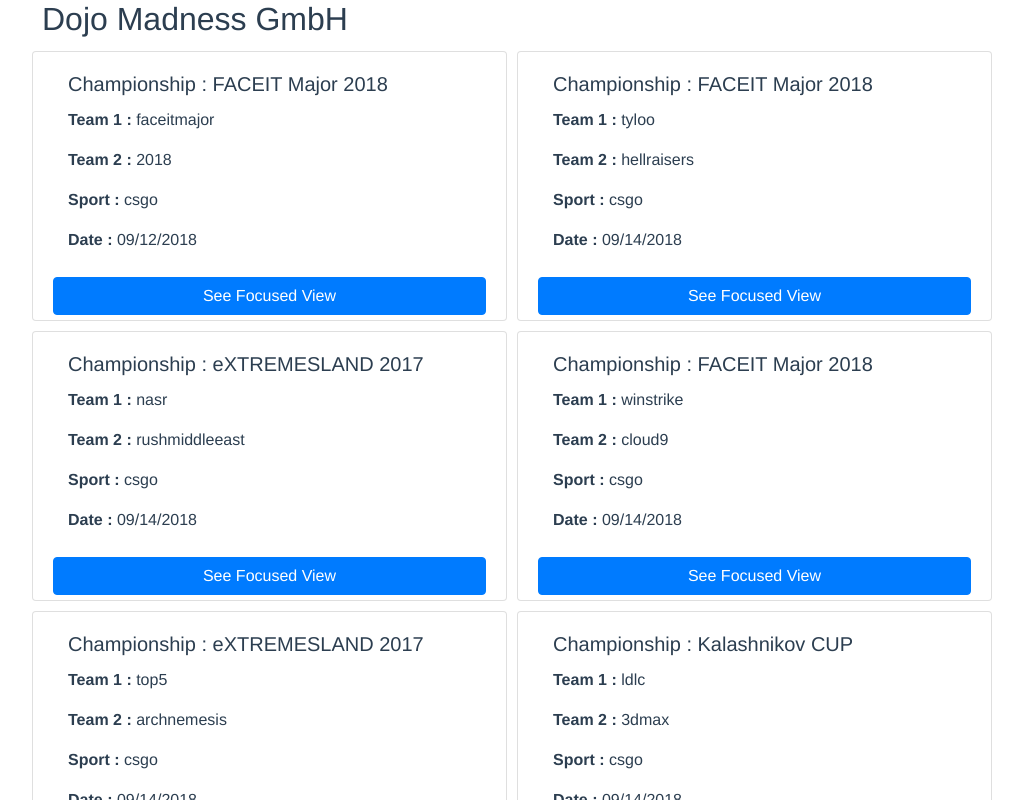
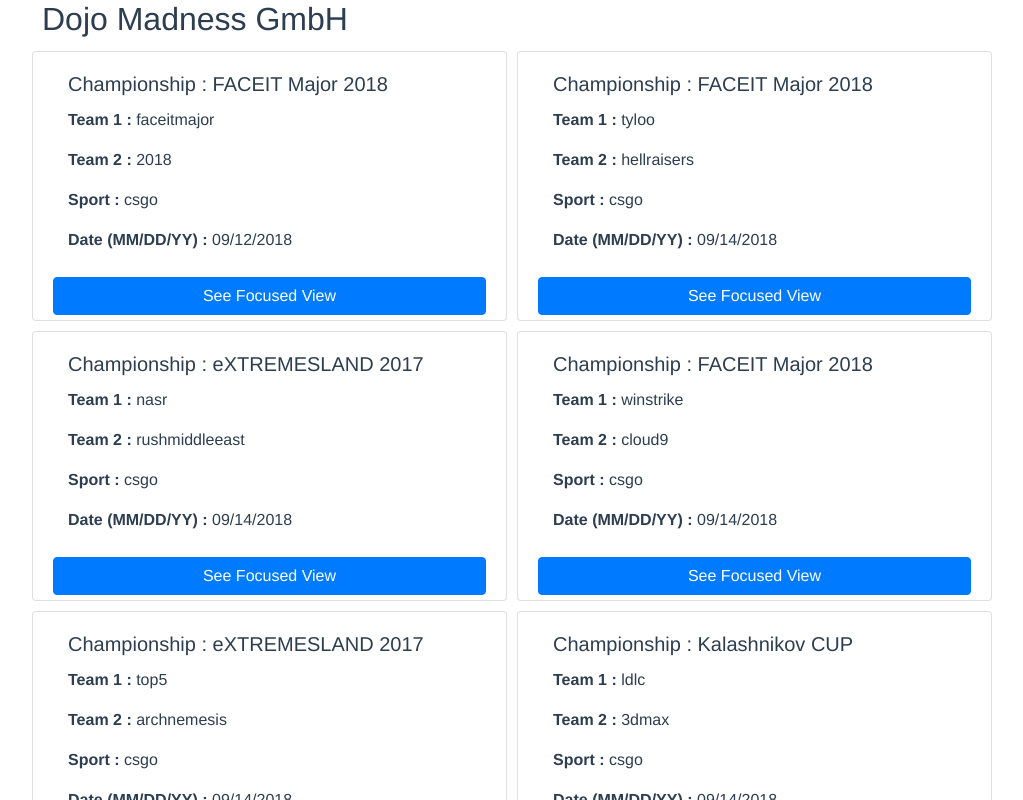
Before and after one commit to divyanshu-rawat/dojo, a Vue app: page / in a window 1280 px wide. Shown: the top 800 px of the page, without its empty margins (43-1066 px from the left). Built offline with nearby package versions, Linux system fonts and the light colour scheme.

Commit message:
orderby date computed property addd

```diff
--- a/src/components/dojo.vue
+++ b/src/components/dojo.vue
@@ -3,7 +3,7 @@
 <div class="hello">
    <h2>{{appName}}</h2>
    <div class="row">
-         <div class="card col-sm-5"  v-for = "(data,index) in primary" :key="primary.indexOf(data)">
+         <div class="card col-sm-5"  v-for = "(data,index) in orderedUsers" :key="orderedUsers.indexOf(data)">
             <List  :data = 'data'/>
             <button type="button" class="btn btn-primary _MARGIN" data-toggle="modal" @click="viewPost(data,index)" data-target="#myModal">
             See Focused View
@@ -25,6 +25,7 @@
 import List from './list.vue'
 import Modal from './modal.vue'
 import moment from 'moment'
+import _ from 'lodash';
 
 
 
@@ -44,7 +45,13 @@
   components: {
     List, Modal
   },
-  computed:{...mapState(['primary','secondary'])},
+  computed:{
+    ...mapState(['primary','secondary']),
+
+    orderedUsers(){
+      return _.orderBy(this.primary, 'start_time')
+    }
+  },
 
   methods:{
     viewPost(value,index){
@@ -52,6 +59,10 @@
       this.post.index = index
       // this.post.deepCopy = _.clone(value);    Removing Deepcopy
     }
+  },
+
+  updated(){
+    console.log('data updated');
   }
 }
 </script>
--- a/src/components/list.vue
+++ b/src/components/list.vue
@@ -5,7 +5,7 @@
           <p class="card-text"><b>Team 1 : </b> {{data.team1}}</p>
           <p class="card-text"><b>Team 2 : </b> {{data.team2}}</p>
           <p class="card-text"><b>Sport  : </b> {{data.sport}}</p>
-          <p class="card-text"><b>Date   : </b> {{data.start_time |  formatDate}}</p>
+          <p class="card-text"><b>Date (MM/DD/YY)   : </b> {{data.start_time |  formatDate}}</p>
         </div>
   </div>
 
@@ -27,7 +27,7 @@
   filters: {
     formatDate(val) {
         if (!val) { return '-' }
-        let date = moment(val).format('L');
+        let date = moment(val).format("MM/DD/YYYY");
         return date
     }
   },
--- a/src/components/modal.vue
+++ b/src/components/modal.vue
@@ -103,7 +103,7 @@
       </div>
 
       <div v-if = "edit_date" class="_MARGIN">
-        <b>Date :</b> <input class="form-control col-lg-5" :value = "post.start_time |  formatDate" @input = "getVal_team_date"/>
+        <b>Date (MM/DD/YY) :</b> <input class="form-control col-lg-5" :value = "post.start_time |  formatDate" @input = "getVal_team_date"/>
 
         <button type="button" class="btn btn-primary" aria-label="Left Align" @click="set_date">
          <span class="fa fa-check fa-lg" aria-hidden="true"></span>
@@ -163,7 +163,7 @@
     filters: {
     formatDate(val) {
         if (!val) { return '-' }
-        let date = moment(val).format('L');
+        let date = moment(val).format("MM/DD/YYYY");
         return date
     }
  },
@@ -204,7 +204,9 @@
 // Date
 
     getVal_team_date($event){
-       this.set_date_value = $event.target.value
+       this.set_date_value = Date.parse($event.target.value)
+       console.log('pasrsed date', Date.parse($event.target.value))
+       console.log('Origninal Date', moment($event.target.value).format("MM/DD/YYYY"))
     },
 
     set_date(){
```
